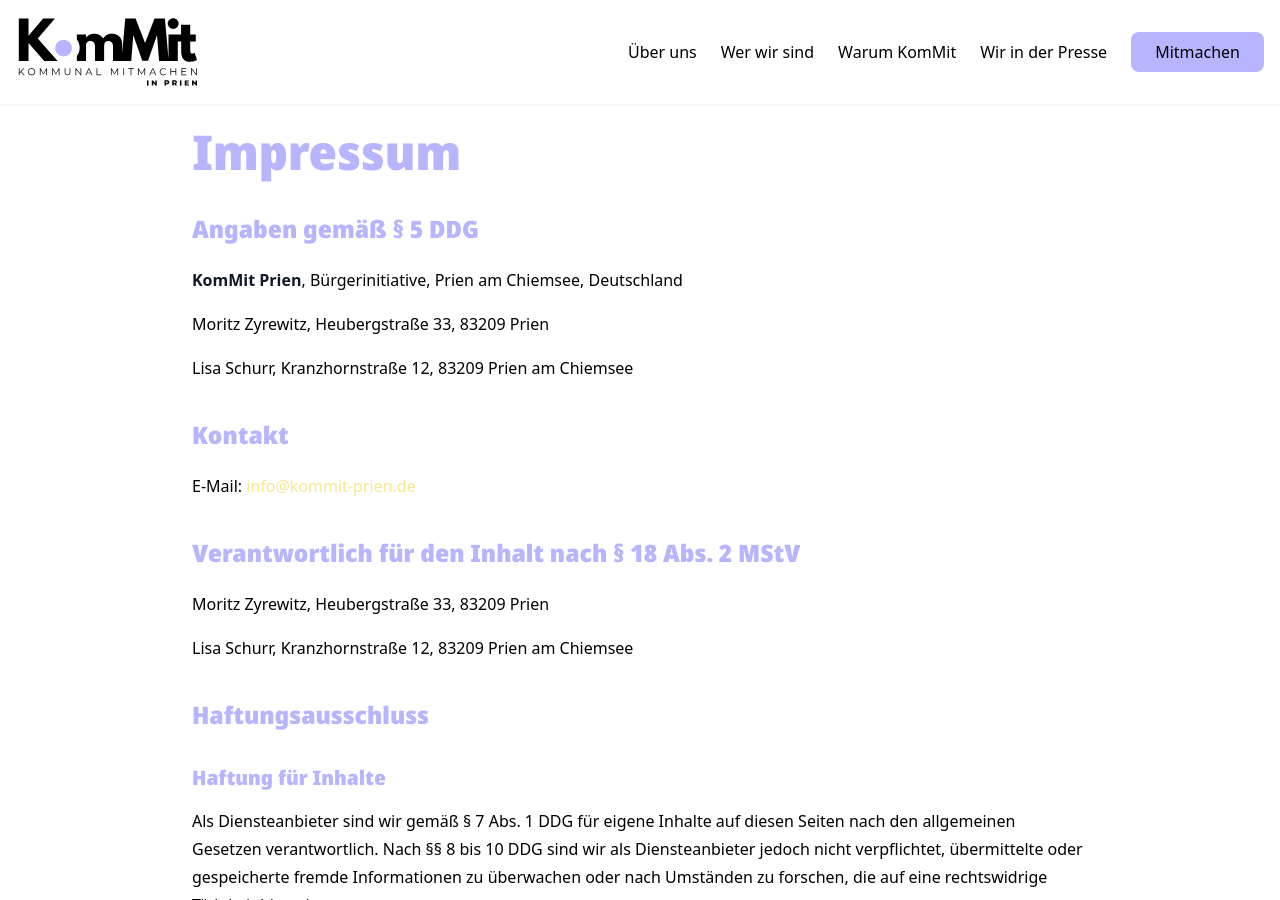
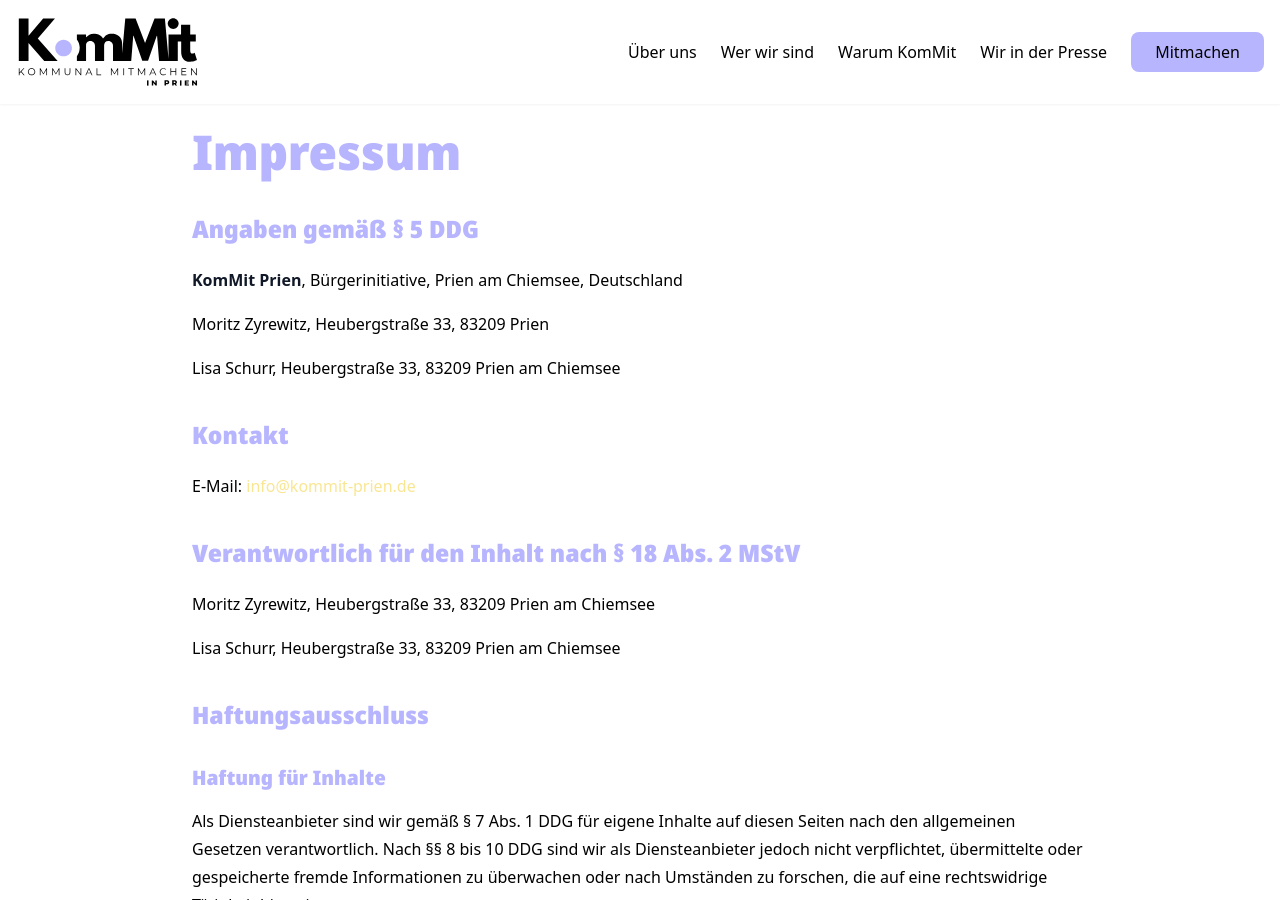
Before and after one commit to mblascoespar/kommitprien, a Jekyll site: the page built from impressum.md, in a window 1280 px wide and 900 px high. Built offline with Jekyll 4.4.1, drawn with Linux system fonts in a browser that asks for light colours.

Commit message:
Update Seiten “impressum”

```diff
--- a/impressum.md
+++ b/impressum.md
@@ -3,14 +3,13 @@ layout: legal
 title: Impressum - KommMit Prien
 heading: Impressum
 ---
-
 ## Angaben gemäß § 5 DDG
 
 **KomMit Prien**, Bürgerinitiative, Prien am Chiemsee, Deutschland
 
 Moritz Zyrewitz, Heubergstraße 33, 83209 Prien
 
-Lisa Schurr, Kranzhornstraße 12, 83209 Prien am Chiemsee
+Lisa Schurr, Heubergstraße 33, 83209 Prien am Chiemsee
 
 ## Kontakt
 
@@ -18,9 +17,9 @@ E-Mail: [info@kommit-prien.de](mailto:info@kommit-prien.de)
 
 ## Verantwortlich für den Inhalt nach § 18 Abs. 2 MStV
 
-Moritz Zyrewitz, Heubergstraße 33, 83209 Prien
+Moritz Zyrewitz, Heubergstraße 33, 83209 Prien am Chiemsee
 
-Lisa Schurr, Kranzhornstraße 12, 83209 Prien am Chiemsee
+Lisa Schurr, Heubergstraße 33, 83209 Prien am Chiemsee
 
 ## Haftungsausschluss
 
```
